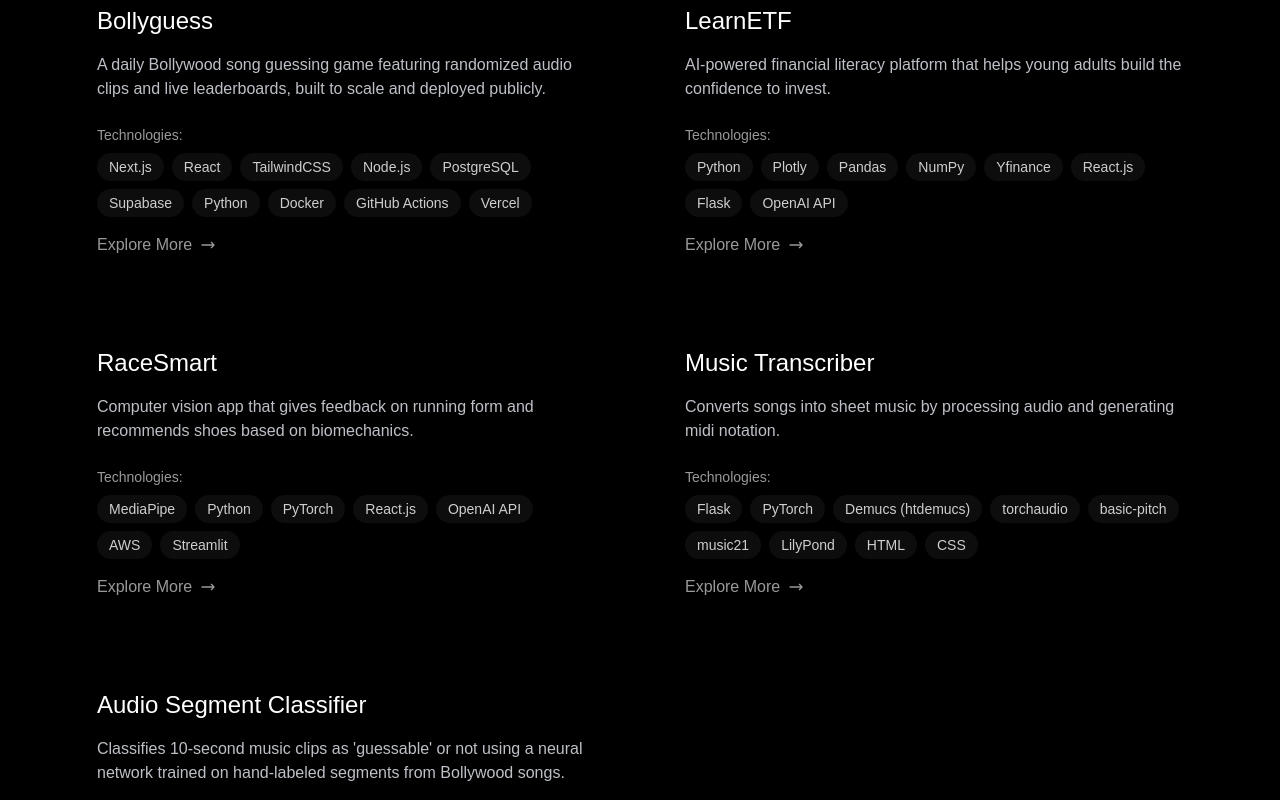
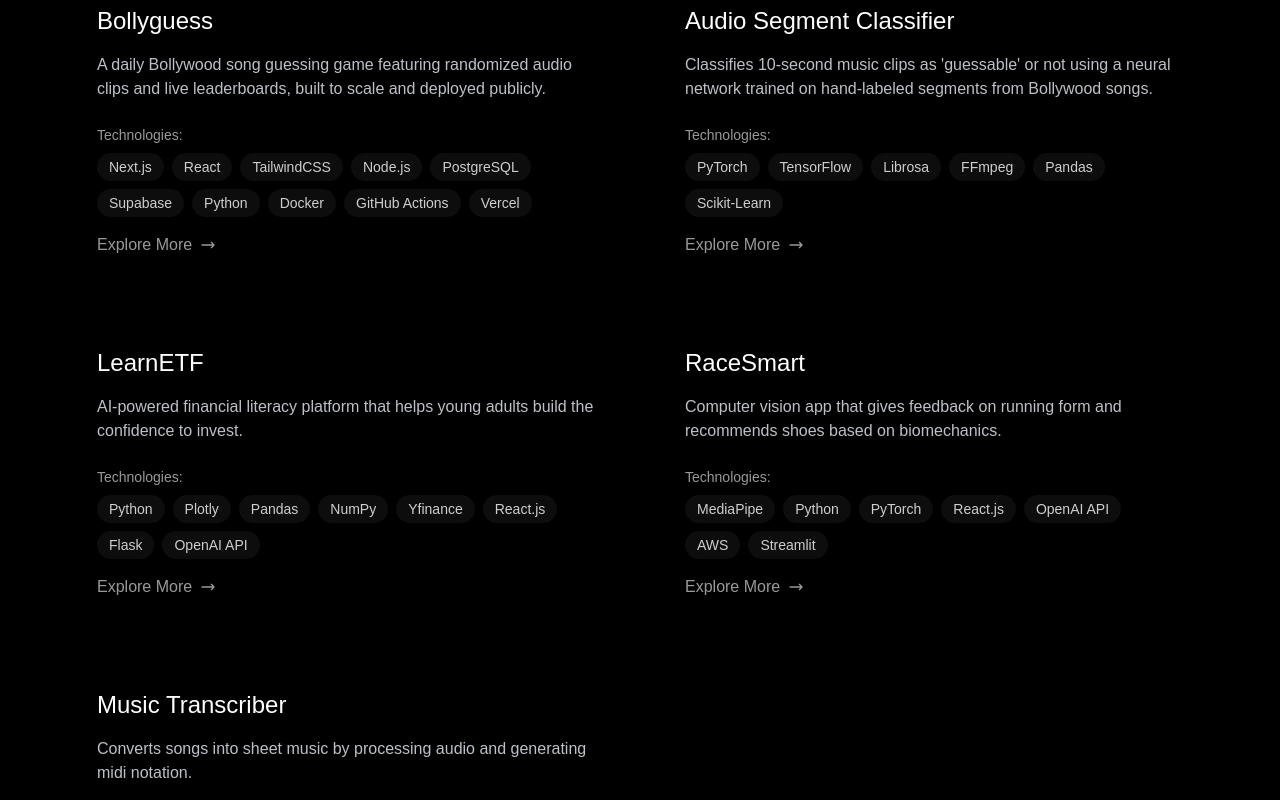
Before and after one commit to omn25/portfolio, a Next.js app in the folder om-nathwani-next/: page / in a window 1280 px wide. Shown: the part 2620-3420 px from the top of the page. Built offline with nearby package versions, Linux system fonts and the light colour scheme.

Commit message:
Update Projects.js

```diff
--- a/om-nathwani-next/src/components/Projects.js
+++ b/om-nathwani-next/src/components/Projects.js
@@ -8,6 +8,12 @@ const Projects = () => {
     description: "A daily Bollywood song guessing game featuring randomized audio clips and live leaderboards, built to scale and deployed publicly.",
     technologies: ["Next.js", "React", "TailwindCSS", "Node.js", "PostgreSQL", "Supabase", "Python", "Docker", "GitHub Actions", "Vercel"],
     link: "https://www.bollyguess.ca/",
+        },
+        {
+    title: "Audio Segment Classifier",
+    description: "Classifies 10-second music clips as 'guessable' or not using a neural network trained on hand-labeled segments from Bollywood songs.",
+    technologies: ["PyTorch", "TensorFlow", "Librosa", "FFmpeg", "Pandas", "Scikit-Learn"],
+    link: "https://github.com/omn25/Audio-Classifier",
         },
         {
             title: "LearnETF",
@@ -27,12 +33,6 @@ const Projects = () => {
             technologies: ["Flask", "PyTorch", "Demucs (htdemucs)", "torchaudio", "basic-pitch", "music21", "LilyPond", "HTML", "CSS"],
             link: "https://github.com/omn25/musictranscriber",
         },
-        {
-    title: "Audio Segment Classifier",
-    description: "Classifies 10-second music clips as 'guessable' or not using a neural network trained on hand-labeled segments from Bollywood songs.",
-    technologies: ["PyTorch", "TensorFlow", "Librosa", "FFmpeg", "Pandas", "Scikit-Learn"],
-    link: "https://github.com/omn25/Audio-Classifier",
-},
     ];
 
     return (
```
